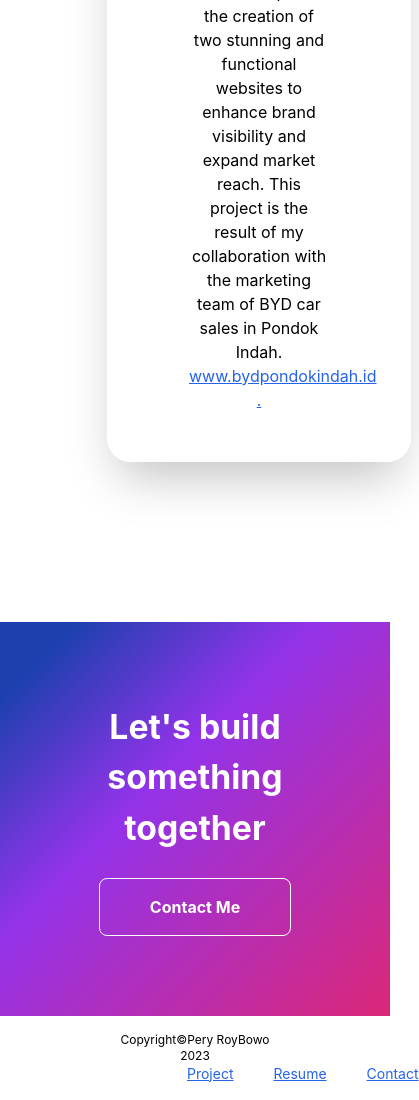
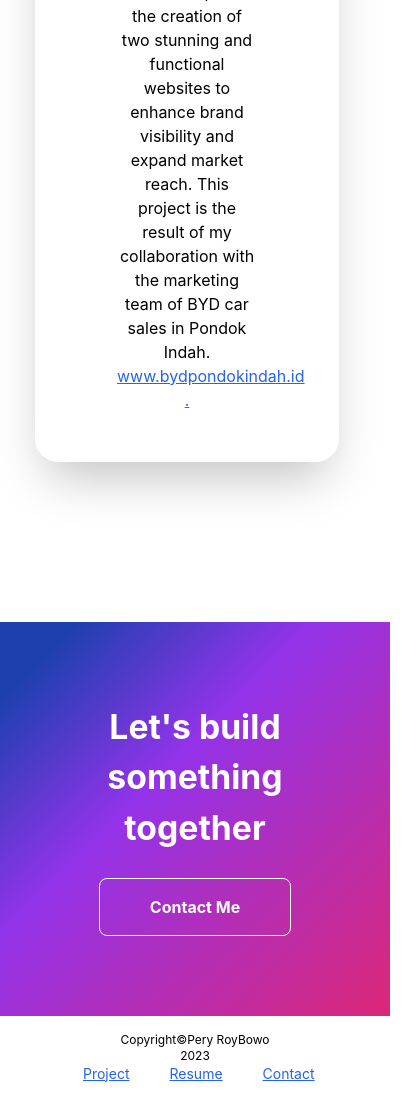
Before and after one commit to mdafa433/clone-portofolio, a website: page project.html in a window 390 px wide. Shown: the part 3599-4699 px from the top of the page, 419 px wide, since content can reach past the window. Drawn offline with nearby package versions, Linux system fonts and the light colour scheme.

Commit message:
portofolio

```diff
--- a/project.html
+++ b/project.html
@@ -133,9 +133,9 @@
             </ul>
         </div>
     </aside>
-   <main id="content" class="container mx-auto text-center py-40 opacity-0 transition-opacity duration-2000">
+   <main id="content" class="text-center py-40 opacity-0 transition-opacity duration-2000">
     <p class="font-bold bg-clip-text text-transparent bg-gradient-to-r from-blue-800 from-40% via-purple-600 via-40% to-pink-600 to-60% si:text-[30.675px] text-[48px]">Projects</p>
-    <div class=" grid grid-cols-1 max-w-[50rem] si:max-w-[19rem] sm:max-w-[28rem] md:max-w-xl mx-auto mt-12 gap-y-8">
+    <div class=" grid grid-cols-1 max-w-[50rem] si:max-w-xs sm:max-w-[28rem] md:max-w-xl mx-auto mt-12 gap-y-8">
         <div class="border-2 border-white dark:bg-gray-900 shadow-2xl rounded-3xl w-[50rem] si:w-[19rem] sm:w-[29rem] md:w-[38rem] si:overflow-hidden sm:overflow-hidden">
             <div class="flex justify-center">
             <img src="wulingjabodeta.com.png" alt="" class="flex justify-self-center">
@@ -190,9 +190,9 @@
         </div>
    </div>
    <footer class="">
-    <div class="container mx-auto si:block flex justify-around mt-4 si:space-x-[5rem] xl:space-x-[25rem] 2xl:space-x-[25rem] mb-4">
+    <div class="container mx-auto si:block flex justify-around mt-4 xl:space-x-[25rem] 2xl:space-x-[25rem] mb-4">
         <p class="dark:text-white hp:text-sm si:text-xs si:text-center">Copyright©Pery RoyBowo 2023</p>
-        <ul class="flex space-x-10 si:text-center si: hp:space-x-2 hp:text-sm si:text-sm underline text-blue-600">
+        <ul class="flex space-x-10 si:text-center si:-translate-x-6 hp:space-x-2 hp:text-sm si:text-sm underline text-blue-600">
             <li><a href="">Project</a></li>
             <li><a href="">Resume</a></li>
             <li><a href="">Contact</a></li>
```
Also changed, not shown: contact.html (+2 -2 lines), resume.html (+2 -2 lines), semester1.html (+2 -2 lines), output/contack.css.
